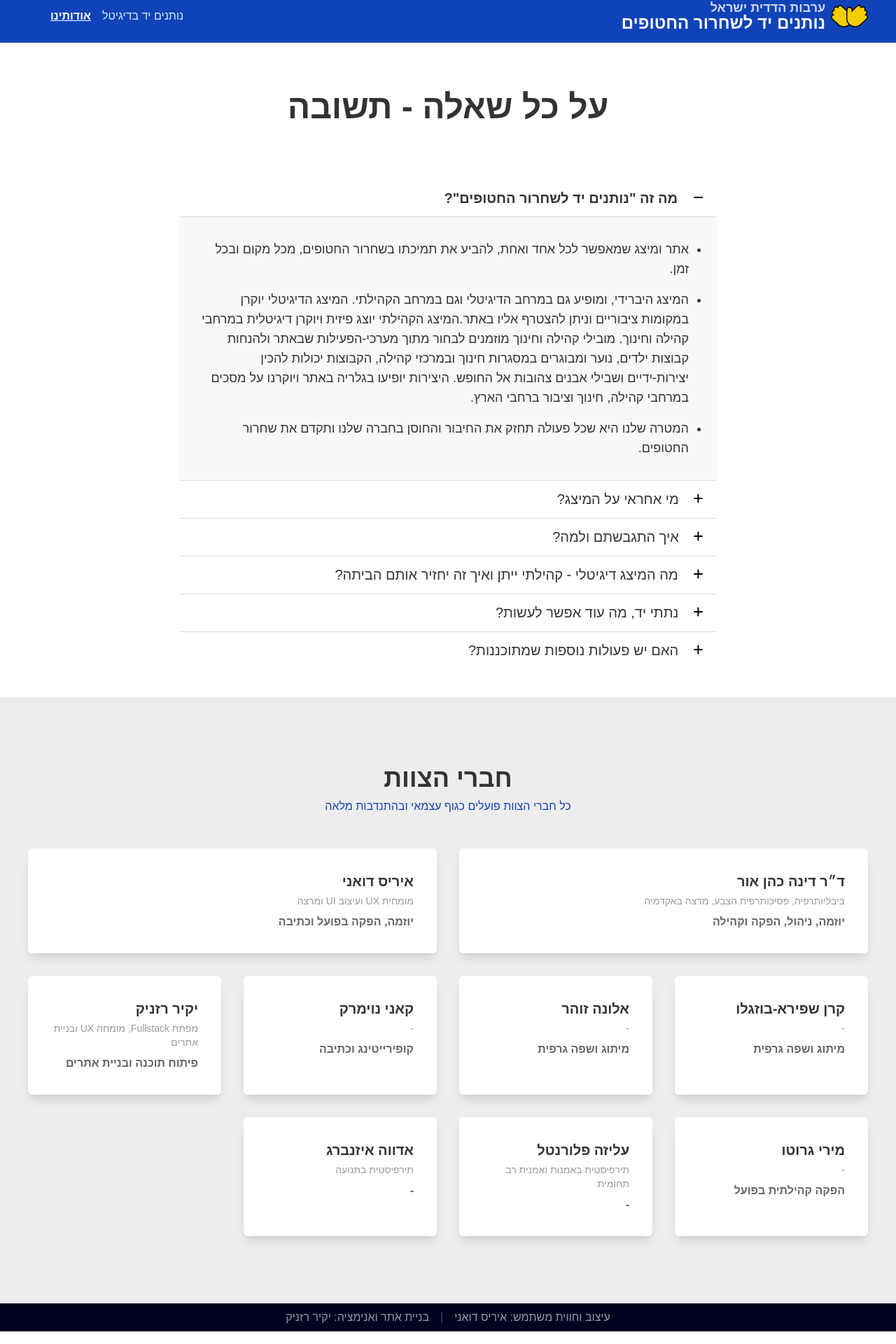
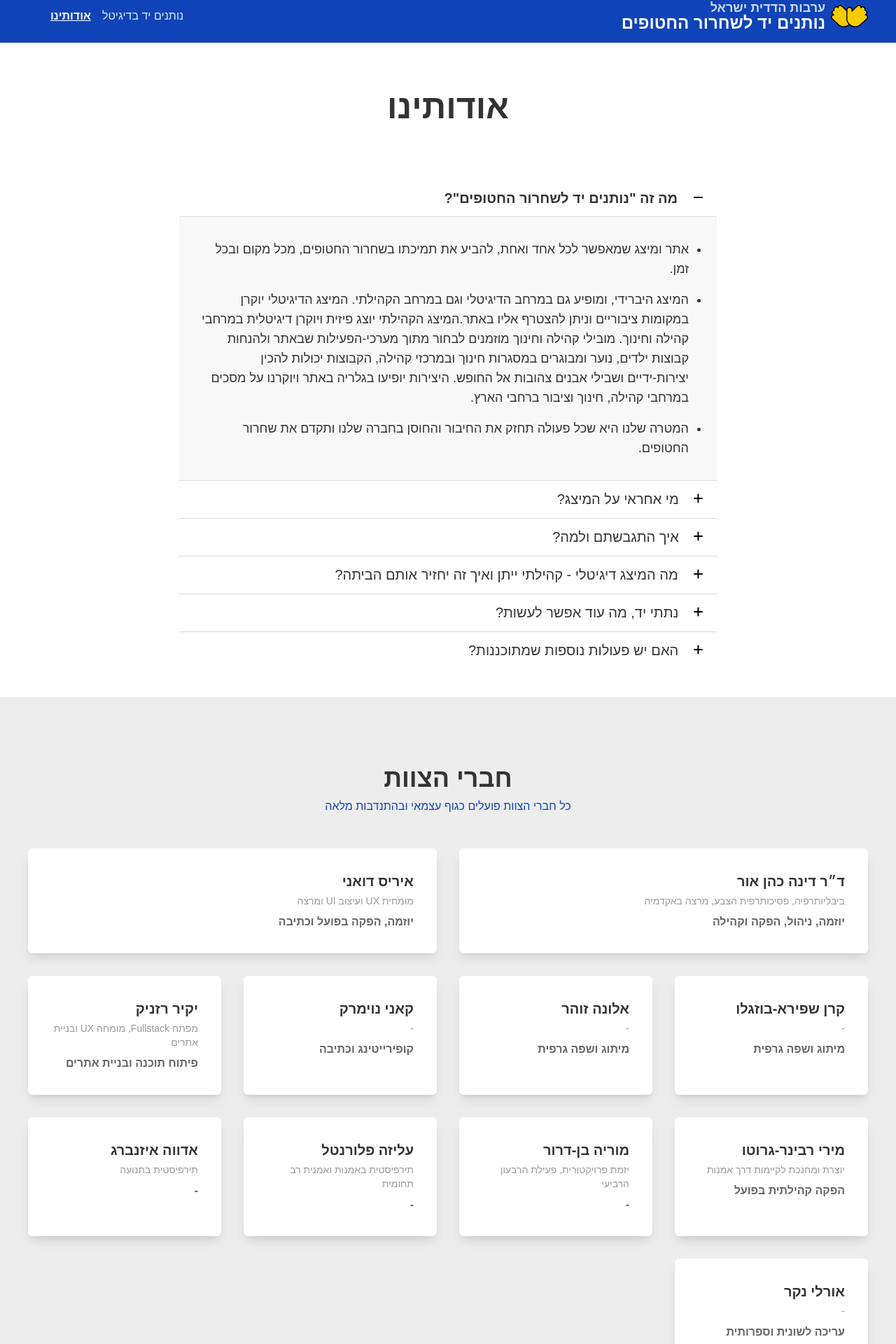
Before and after one commit to yakir-reznik/lend-a-hand, a Nuxt app: page /about in a window 1280 px wide. Shown: the part 15-1935 px from the top of the page at 70% size. Built offline with nearby package versions, Linux system fonts and the light colour scheme.

Commit message:
updarte images, team members and about page title

```diff
--- a/pages/about.vue
+++ b/pages/about.vue
@@ -1,7 +1,7 @@
 <template>
 	<section class="pb-10 pt-20">
 		<div class="wrapper">
-			<h1 class="text-center text-5xl font-bold">על כל שאלה - תשובה</h1>
+			<h1 class="text-center text-5xl font-bold">אודותינו</h1>
 			<ul class="mt-20 desktop:mx-auto desktop:max-w-3xl">
 				<FAQItem :is-open="true">
 					<template #question>מה זה "נותנים יד לשחרור החטופים"?</template>
@@ -182,8 +182,13 @@
 			url: 'https://thereznik.com/',
 		},
 		{
-			name: 'מירי גרוטו',
+			name: 'מירי רבינר-גרוטו',
 			position: 'הפקה קהילתית בפועל',
+			desc: 'יוצרת ומחנכת לקיימות דרך אמנות',
+		},
+		{
+			name: 'מוריה בן-דרור',
+			desc: 'יזמת פרויקטורית, פעילת הרבעון הרביעי',
 		},
 		{
 			name: 'עליזה פלורנטל',
@@ -193,6 +198,10 @@
 			name: 'אדווה איזנברג',
 			desc: 'תירפיסטית בתנועה',
 		},
+		{
+			name: 'אורלי נקר',
+			position: 'עריכה לשונית וספרותית',
+		},
 	]
 </script>
 
```
